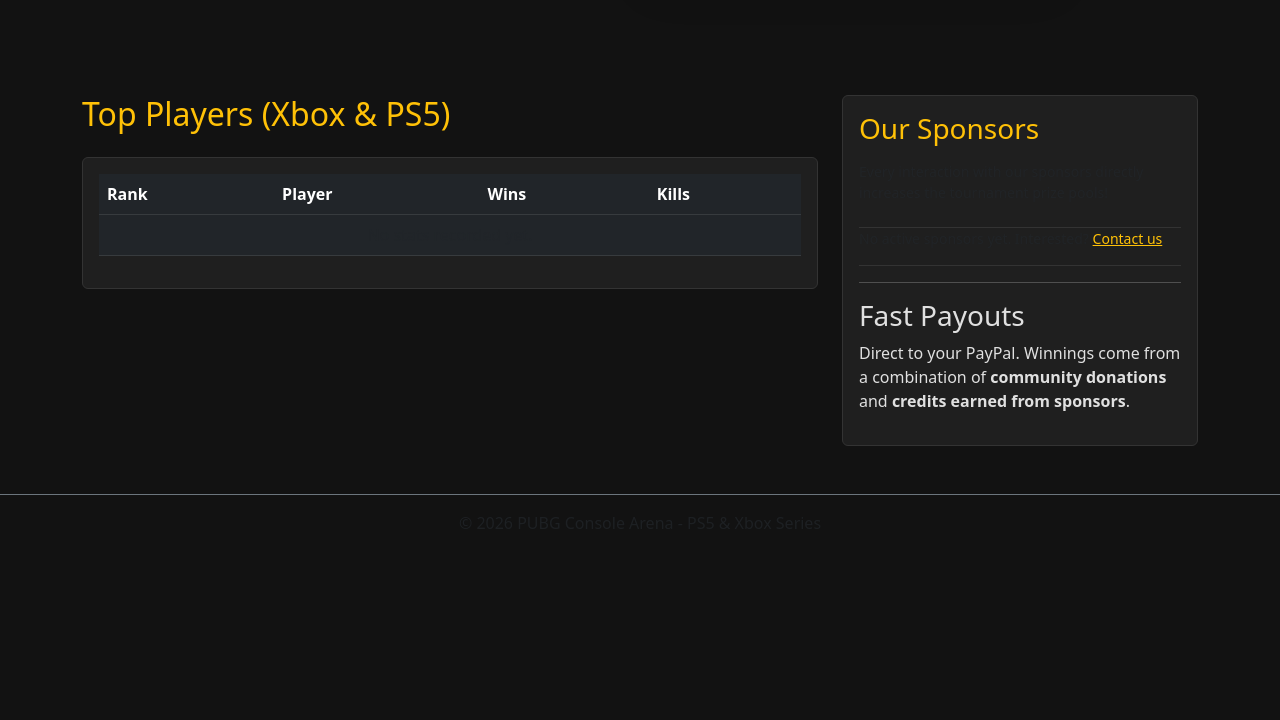
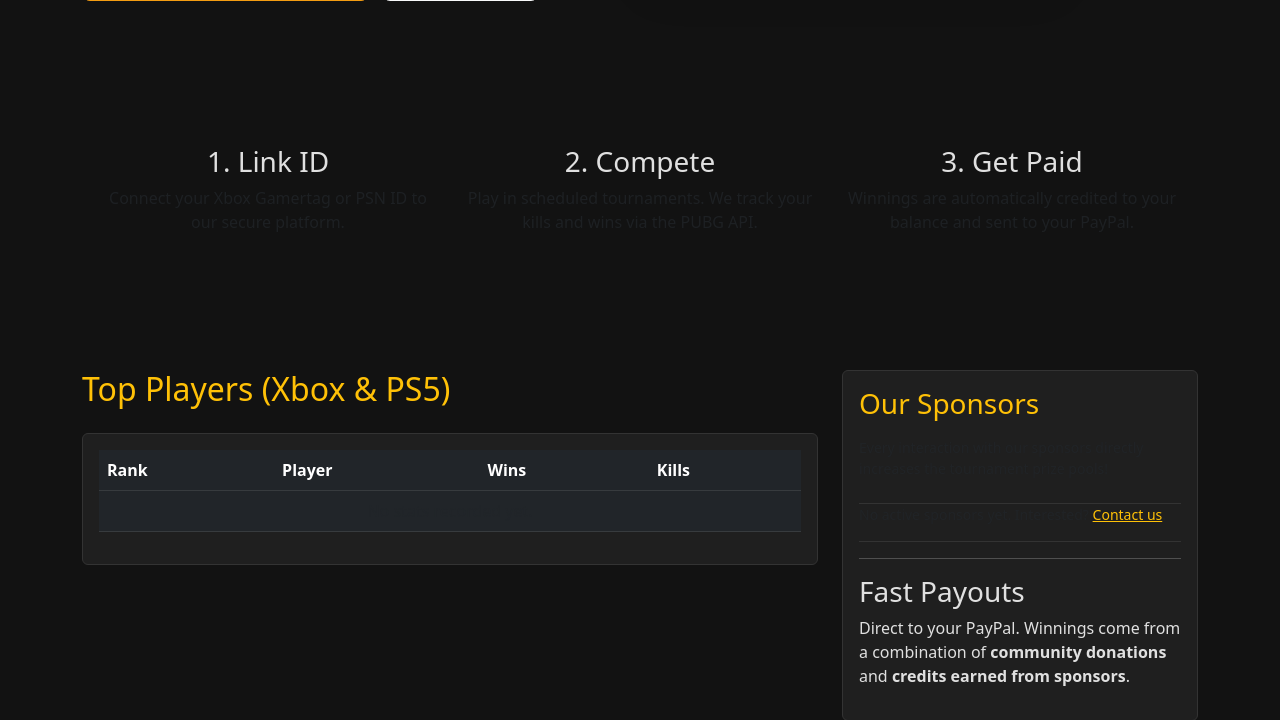
Before and after one commit to offbeatshotz/pubg-tournament, a Flask app: page / in a window 1280 px wide. Shown: the part 501-1221 px from the top of the page. Before the commit the page ends 1030 px from the top, so only its background shows below. Run offline with Flask 3, Linux system fonts and the light colour scheme; data that the repository does not hold is empty; parts of the project's set-up code (start-up, migrations or seed data) failed here and were passed over.

Commit message:
Add files via upload

```diff
--- a/app.py
+++ b/app.py
@@ -194,6 +194,7 @@
             title=title,
             base_prize_pool=prize,
             platform=platform,
+            description="TPP Tournament",
             date=datetime.utcnow()
         )
         db.session.add(new_t)
--- a/docs/index.html
+++ b/docs/index.html
@@ -7,8 +7,9 @@
     <link href="https://cdn.jsdelivr.net/npm/bootstrap@5.3.0/dist/css/bootstrap.min.css" rel="stylesheet">
     <link rel="stylesheet" href="https://cdnjs.cloudflare.com/ajax/libs/font-awesome/6.0.0/css/all.min.css">
     <style>
+        html { scroll-behavior: smooth; }
         body { background-color: #121212; color: #e0e0e0; font-family: 'Segoe UI', Tahoma, Geneva, Verdana, sans-serif; }
-        .navbar { background-color: #000; border-bottom: 2px solid #f39c12; }
+        .navbar { background-color: #000; border-bottom: 2px solid #f39c12; z-index: 1050; }
         .hero { padding: 120px 0; text-align: center; background: linear-gradient(rgba(0,0,0,0.8), rgba(0,0,0,0.8)), url('https://images.unsplash.com/photo-1542751371-adc38448a05e?auto=format&fit=crop&w=1200&q=80'); background-size: cover; background-position: center; }
         .btn-warning { background-color: #f39c12; border: none; font-weight: bold; color: #000; padding: 12px 30px; }
         .btn-warning:hover { background-color: #e67e22; }
@@ -33,7 +34,7 @@
                 <ul class="navbar-nav ms-auto">
                     <li class="nav-item"><a class="nav-link active" href="index.html">Home</a></li>
                     <li class="nav-item"><a class="nav-link" href="tournaments.html">Tournaments</a></li>
-                    <li class="nav-item"><a class="nav-link btn btn-outline-warning ms-lg-3" href="#">Login / Register</a></li>
+                    <li class="nav-item ms-lg-3"><a class="btn btn-outline-warning" href="tournaments.html">Login / Register</a></li>
                 </ul>
             </div>
         </div>
--- a/docs/tournaments.html
+++ b/docs/tournaments.html
@@ -8,7 +8,7 @@
     <link rel="stylesheet" href="https://cdnjs.cloudflare.com/ajax/libs/font-awesome/6.0.0/css/all.min.css">
     <style>
         body { background-color: #121212; color: #e0e0e0; font-family: 'Segoe UI', Tahoma, Geneva, Verdana, sans-serif; }
-        .navbar { background-color: #000; border-bottom: 2px solid #f39c12; }
+        .navbar { background-color: #000; border-bottom: 2px solid #f39c12; z-index: 1050; }
         .card { background-color: #1f1f1f; border: 1px solid #333; color: #e0e0e0; transition: transform 0.3s; }
         .card:hover { transform: translateY(-5px); border-color: #f39c12; }
         .btn-warning { background-color: #f39c12; border: none; font-weight: bold; color: #000; }
@@ -46,7 +46,7 @@
                         <span class="badge bg-dark">OPEN</span>
                     </div>
                     <div class="card-body">
-                        <p class="mb-2"><strong>Mode:</strong> Squads FPP</p>
+                        <p class="mb-2"><strong>Mode:</strong> Squads TPP</p>
                         <p class="mb-2"><strong>Platform:</strong> <span class="badge badge-xbox">Xbox</span> <span class="badge badge-psn">PS5</span></p>
                         <p class="mb-2"><strong>Prize Pool:</strong> $100.00</p>
                         <p class="mb-3 text-muted small"><i class="fas fa-clock me-1"></i> Starts in 2 days</p>
@@ -80,7 +80,7 @@
                         <span class="badge bg-dark">OPEN</span>
                     </div>
                     <div class="card-body">
-                        <p class="mb-2"><strong>Mode:</strong> Duos FPP</p>
+                        <p class="mb-2"><strong>Mode:</strong> Duos TPP</p>
                         <p class="mb-2"><strong>Platform:</strong> <span class="badge badge-xbox">Xbox Only</span></p>
                         <p class="mb-2"><strong>Prize Pool:</strong> $75.00</p>
                         <p class="mb-3 text-muted small"><i class="fas fa-clock me-1"></i> Starts in 1 week</p>
--- a/index.html
+++ b/index.html
@@ -7,8 +7,9 @@
     <link href="https://cdn.jsdelivr.net/npm/bootstrap@5.3.0/dist/css/bootstrap.min.css" rel="stylesheet">
     <link rel="stylesheet" href="https://cdnjs.cloudflare.com/ajax/libs/font-awesome/6.0.0/css/all.min.css">
     <style>
+        html { scroll-behavior: smooth; }
         body { background-color: #121212; color: #e0e0e0; font-family: 'Segoe UI', Tahoma, Geneva, Verdana, sans-serif; }
-        .navbar { background-color: #000; border-bottom: 2px solid #f39c12; }
+        .navbar { background-color: #000; border-bottom: 2px solid #f39c12; z-index: 1050; }
         .hero { padding: 120px 0; text-align: center; background: linear-gradient(rgba(0,0,0,0.8), rgba(0,0,0,0.8)), url('https://images.unsplash.com/photo-1542751371-adc38448a05e?auto=format&fit=crop&w=1200&q=80'); background-size: cover; background-position: center; }
         .btn-warning { background-color: #f39c12; border: none; font-weight: bold; color: #000; padding: 12px 30px; }
         .btn-warning:hover { background-color: #e67e22; }
@@ -33,7 +34,7 @@
                 <ul class="navbar-nav ms-auto">
                     <li class="nav-item"><a class="nav-link active" href="index.html">Home</a></li>
                     <li class="nav-item"><a class="nav-link" href="tournaments.html">Tournaments</a></li>
-                    <li class="nav-item"><a class="nav-link btn btn-outline-warning ms-lg-3" href="#">Login / Register</a></li>
+                    <li class="nav-item ms-lg-3"><a class="btn btn-outline-warning" href="tournaments.html">Login / Register</a></li>
                 </ul>
             </div>
         </div>
--- a/templates/index.html
+++ b/templates/index.html
@@ -7,11 +7,31 @@
         <p class="lead">Join the elite PS5 and Xbox Series players. Free-to-enter tournaments with real PayPal payouts funded by our sponsors.</p>
         <div class="mt-4">
             <a href="{{ url_for('tournaments') }}" class="btn btn-primary btn-lg">View Active Tournaments</a>
-            <a href="#" class="btn btn-outline-light btn-lg ms-2">How it Works</a>
+            <a href="#how-it-works" class="btn btn-outline-light btn-lg ms-2">How it Works</a>
         </div>
     </div>
     <div class="col-md-6">
         <img src="https://images.unsplash.com/photo-1542751371-adc38448a05e?auto=format&fit=crop&w=800&q=80" alt="Gaming" class="img-fluid rounded shadow-lg">
+    </div>
+</div>
+
+<div class="container my-5 py-5" id="how-it-works">
+    <div class="row text-center">
+        <div class="col-md-4 mb-4">
+            <i class="fas fa-link stat-icon text-warning fs-1 mb-3"></i>
+            <h3>1. Link ID</h3>
+            <p class="text-muted">Connect your Xbox Gamertag or PSN ID to our secure platform.</p>
+        </div>
+        <div class="col-md-4 mb-4">
+            <i class="fas fa-chart-line stat-icon text-warning fs-1 mb-3"></i>
+            <h3>2. Compete</h3>
+            <p class="text-muted">Play in scheduled tournaments. We track your kills and wins via the PUBG API.</p>
+        </div>
+        <div class="col-md-4 mb-4">
+            <i class="fab fa-paypal stat-icon text-warning fs-1 mb-3"></i>
+            <h3>3. Get Paid</h3>
+            <p class="text-muted">Winnings are automatically credited to your balance and sent to your PayPal.</p>
+        </div>
     </div>
 </div>
 
--- a/templates/layout.html
+++ b/templates/layout.html
@@ -6,8 +6,9 @@
     <title>PUBG Console Tournaments</title>
     <link href="https://cdn.jsdelivr.net/npm/bootstrap@5.3.0/dist/css/bootstrap.min.css" rel="stylesheet">
     <style>
+        html { scroll-behavior: smooth; }
         body { background-color: #121212; color: #e0e0e0; }
-        .navbar { background-color: #1f1f1f; }
+        .navbar { background-color: #1f1f1f; border-bottom: 2px solid #f39c12; z-index: 1050; }
         .card { background-color: #1f1f1f; border-color: #333; color: #e0e0e0; }
         .btn-primary { background-color: #f39c12; border-color: #f39c12; color: #000; font-weight: bold; }
         .btn-primary:hover { background-color: #e67e22; border-color: #e67e22; }
@@ -27,8 +28,8 @@
                         <li class="nav-item"><a class="nav-link" href="{{ url_for('dashboard') }}">Dashboard</a></li>
                         <li class="nav-item"><a class="nav-link" href="{{ url_for('logout') }}">Logout</a></li>
                     {% else %}
-                        <li class="nav-item"><a class="nav-link" href="{{ url_for('login') }}">Login</a></li>
-                        <li class="nav-item"><a class="nav-link" href="{{ url_for('register') }}">Register</a></li>
+                        <li class="nav-item ms-lg-2"><a class="btn btn-outline-warning btn-sm mt-1" href="{{ url_for('login') }}">Login</a></li>
+                        <li class="nav-item ms-lg-2"><a class="btn btn-warning btn-sm mt-1" href="{{ url_for('register') }}">Register</a></li>
                     {% endif %}
                 </ul>
             </div>
--- a/tournaments.html
+++ b/tournaments.html
@@ -8,7 +8,7 @@
     <link rel="stylesheet" href="https://cdnjs.cloudflare.com/ajax/libs/font-awesome/6.0.0/css/all.min.css">
     <style>
         body { background-color: #121212; color: #e0e0e0; font-family: 'Segoe UI', Tahoma, Geneva, Verdana, sans-serif; }
-        .navbar { background-color: #000; border-bottom: 2px solid #f39c12; }
+        .navbar { background-color: #000; border-bottom: 2px solid #f39c12; z-index: 1050; }
         .card { background-color: #1f1f1f; border: 1px solid #333; color: #e0e0e0; transition: transform 0.3s; }
         .card:hover { transform: translateY(-5px); border-color: #f39c12; }
         .btn-warning { background-color: #f39c12; border: none; font-weight: bold; color: #000; }
@@ -46,7 +46,7 @@
                         <span class="badge bg-dark">OPEN</span>
                     </div>
                     <div class="card-body">
-                        <p class="mb-2"><strong>Mode:</strong> Squads FPP</p>
+                        <p class="mb-2"><strong>Mode:</strong> Squads TPP</p>
                         <p class="mb-2"><strong>Platform:</strong> <span class="badge badge-xbox">Xbox</span> <span class="badge badge-psn">PS5</span></p>
                         <div class="alert alert-dark py-2 mb-3">
                             <p class="mb-1 small fw-bold">Prize Breakdown:</p>
@@ -90,7 +90,7 @@
                         <span class="badge bg-dark">OPEN</span>
                     </div>
                     <div class="card-body">
-                        <p class="mb-2"><strong>Mode:</strong> Duos FPP</p>
+                        <p class="mb-2"><strong>Mode:</strong> Duos TPP</p>
                         <p class="mb-2"><strong>Platform:</strong> <span class="badge badge-xbox">Xbox Only</span></p>
                         <p class="mb-2"><strong>Prize Pool:</strong> $75.00</p>
                         <p class="mb-3 text-muted small"><i class="fas fa-clock me-1"></i> Starts in 1 week</p>
```
